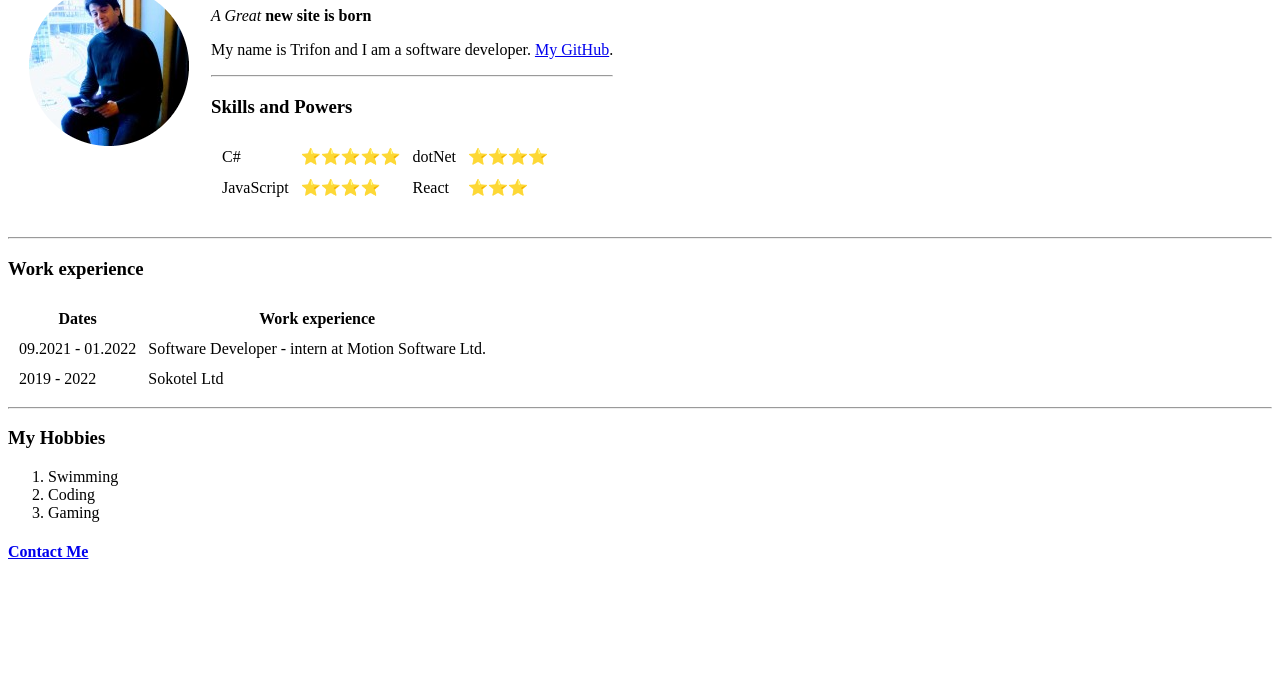
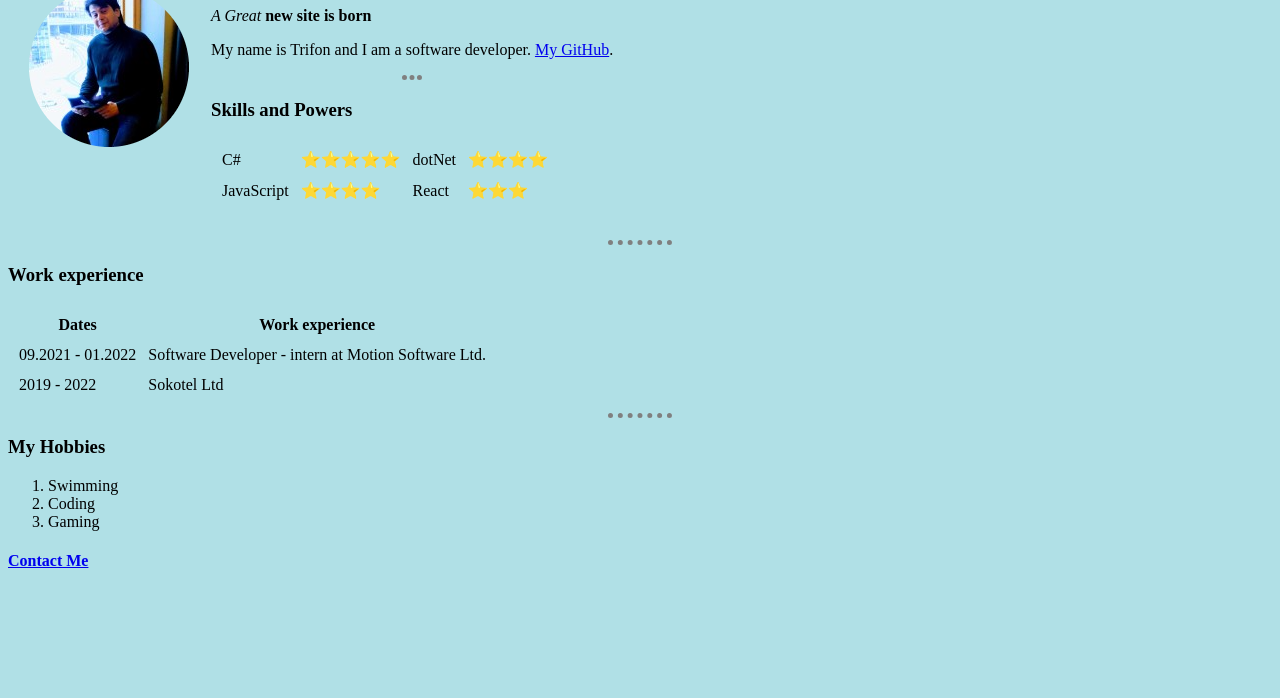
Before and after one commit to TrifShterev/HTML-personal-site-basic, a plain HTML site: page index.html in a window 1280 px wide. Shown: the part 102-800 px from the top of the page. Drawn offline with Linux system fonts and the light colour scheme.

Commit message:
css basics

```diff
--- a/index.html
+++ b/index.html
@@ -5,6 +5,19 @@
     <meta http-equiv="X-UA-Compatible" content="IE=edge">
     <meta name="viewport" content="width=device-width, initial-scale=1.0">
     <title>Trifon's personal website</title>
+    <style>
+
+        body {
+            background-color: powderblue;
+            }
+
+            hr{
+                border-style:dotted none none;
+                border-color: grey;
+                border-width:5px;
+                width:5%;
+            }
+    </style>
 </head>
 <body>
      <table cellspacing="20">
```
